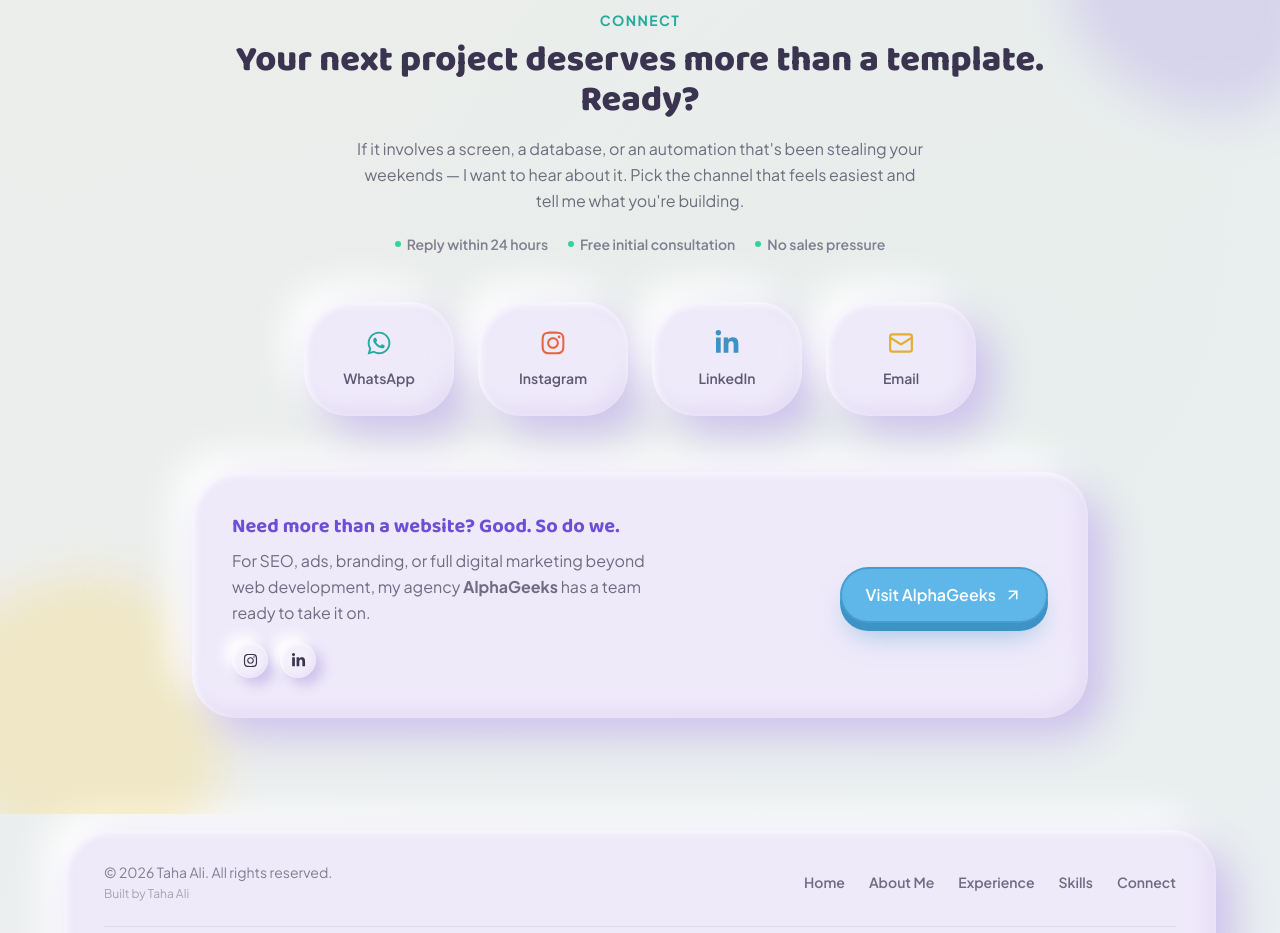
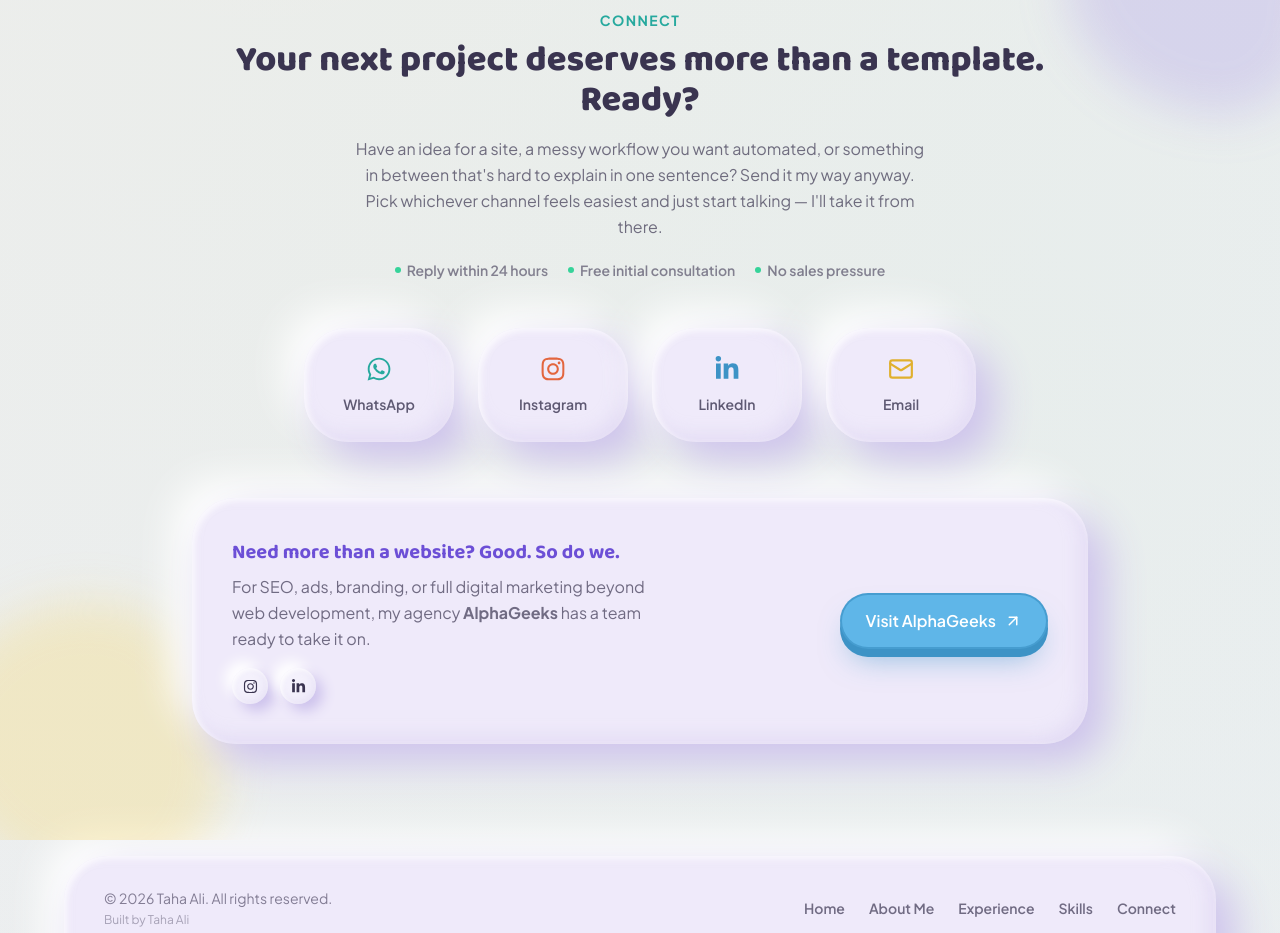
Before and after one commit to taha-ali11/taha-portfolio, a Next.js app: page / in a window 1280 px wide. Shown: the part 7800-8733 px from the top of the page. Built offline with nearby package versions, Linux system fonts and the light colour scheme.

Commit message:
Connections

```diff
--- a/components/Connect.jsx
+++ b/components/Connect.jsx
@@ -70,8 +70,7 @@ export default function Connect() {
             Your next project deserves more than a template. Ready?
           </h2>
           <p className="max-w-xl mx-auto text-ink/70 mt-4 leading-relaxed">
-            If it involves a screen, a database, or an automation that's been stealing your weekends
-            — I want to hear about it. Pick the channel that feels easiest and tell me what you're building.
+            Have an idea for a site, a messy workflow you want automated, or something in between that's hard to explain in one sentence? Send it my way anyway. Pick whichever channel feels easiest and just start talking — I'll take it from there.
           </p>
           <ul className="flex flex-wrap items-center justify-center gap-x-5 gap-y-2 mt-5 text-sm font-semibold text-ink/60">
             <li className="flex items-center gap-1.5">
```
